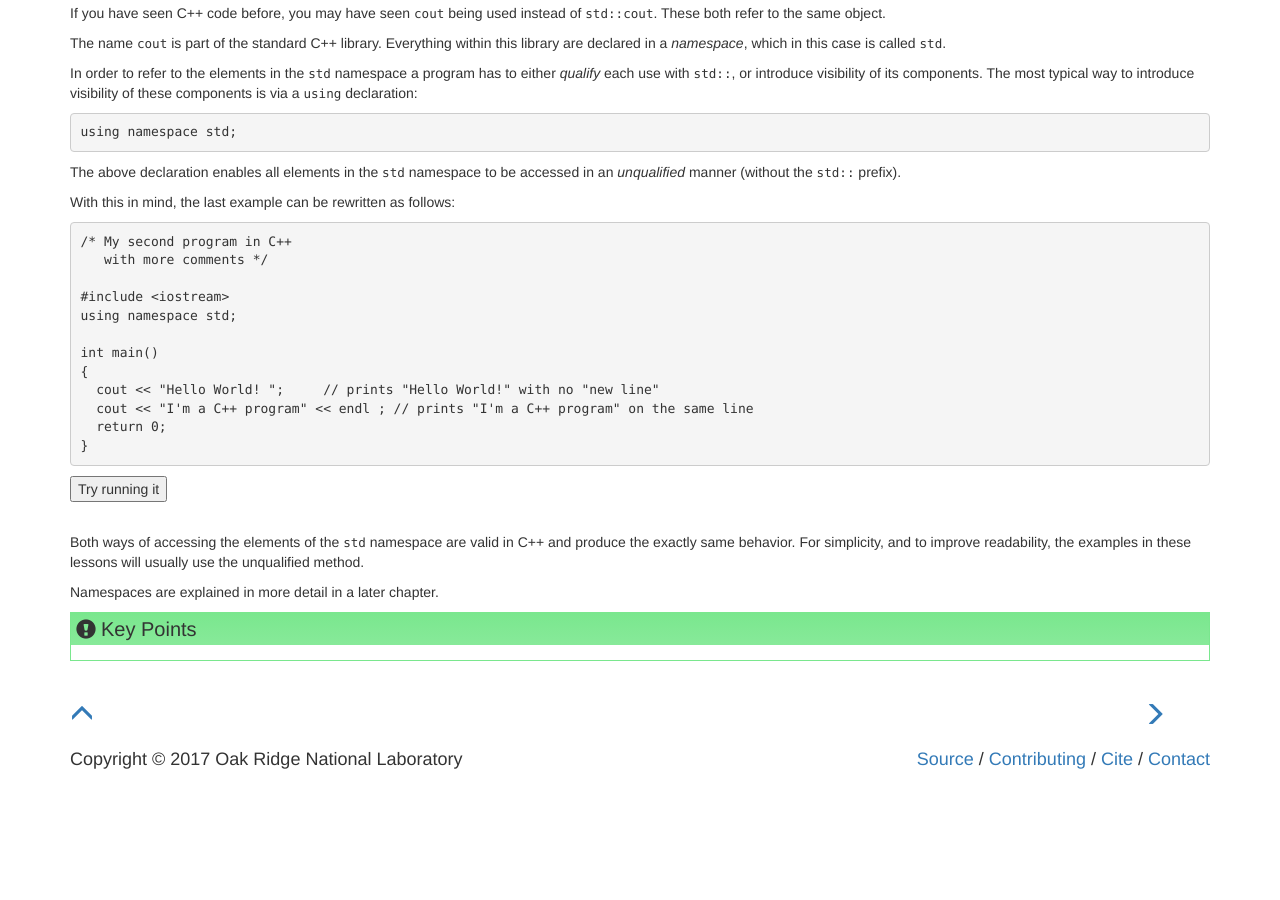
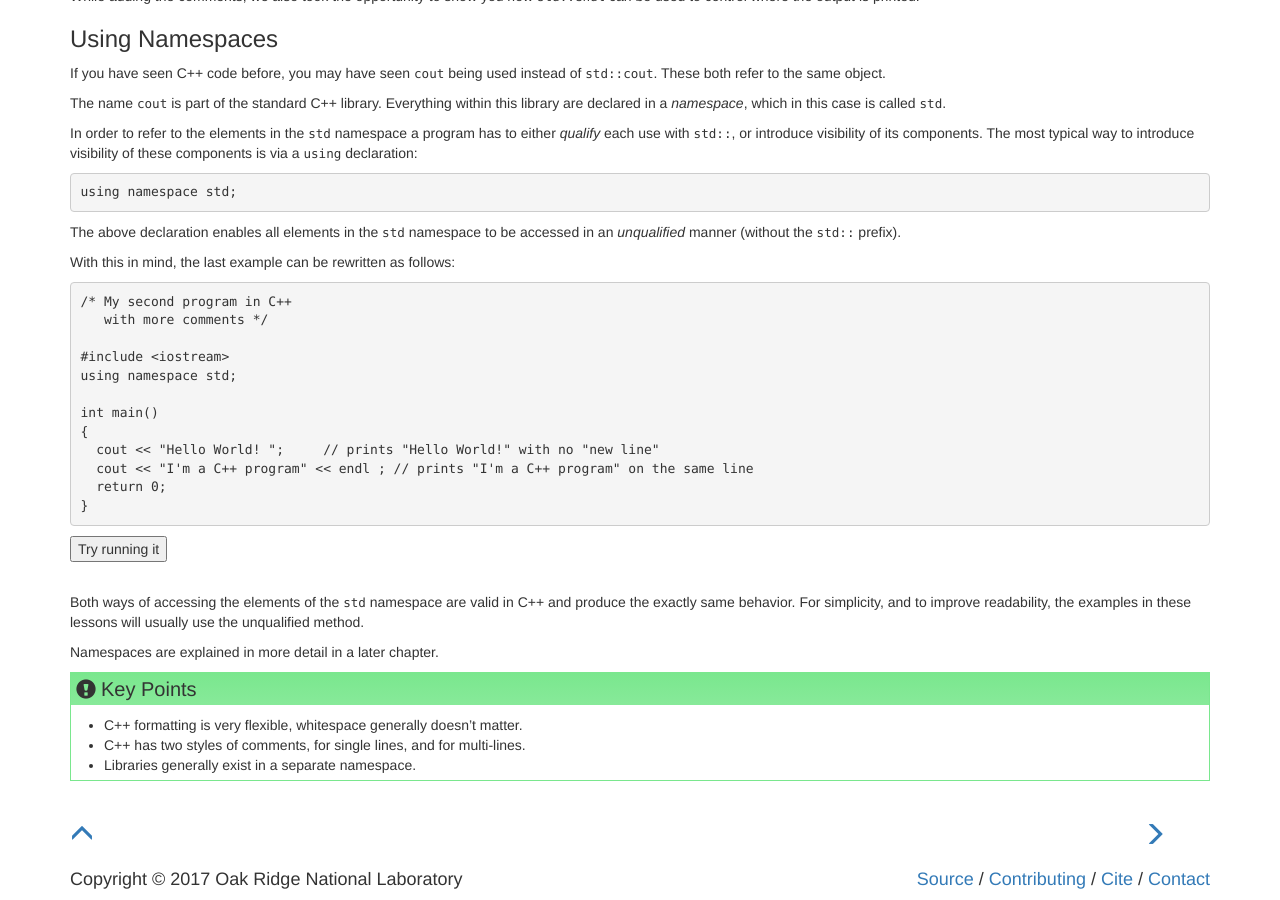
Before and after one commit to ornl-ssd/cpp-novice, a Jekyll site: the page built from _episodes/01-structure.md, in a window 1280 px wide and 900 px high, scrolled down 2304 px. Built offline with Jekyll 4.4.1, drawn with Linux system fonts in a browser that asks for light colours; before the commit the page ends 3084 px from its top, so only the background shows below that; some of the changed text lies outside the part shown.

Commit message:
add meta
Signed-off-by: Greg Watson <g.watson@computer.org>

```diff
--- a/_episodes/01-structure.md
+++ b/_episodes/01-structure.md
@@ -3,8 +3,15 @@ title: "Structure of a Program"
 teaching: 15
 exercises: 0
 questions:
+- "What are the basic elements of a C++ program?"
+- "How do I use comments in C++?"
+- "What are namespaces?"
 objectives:
+- "Learn the basic structure of a C++ program."
 keypoints:
+- "C++ formatting is very flexible, whitespace generally doesn't matter."
+- "C++ has two styles of comments, for single lines, and for multi-lines."
+- "Libraries generally exist in a separate namespace."
 ---
 
 Let's start with the simple "Hello World" program, and look at it in more detail:
```
